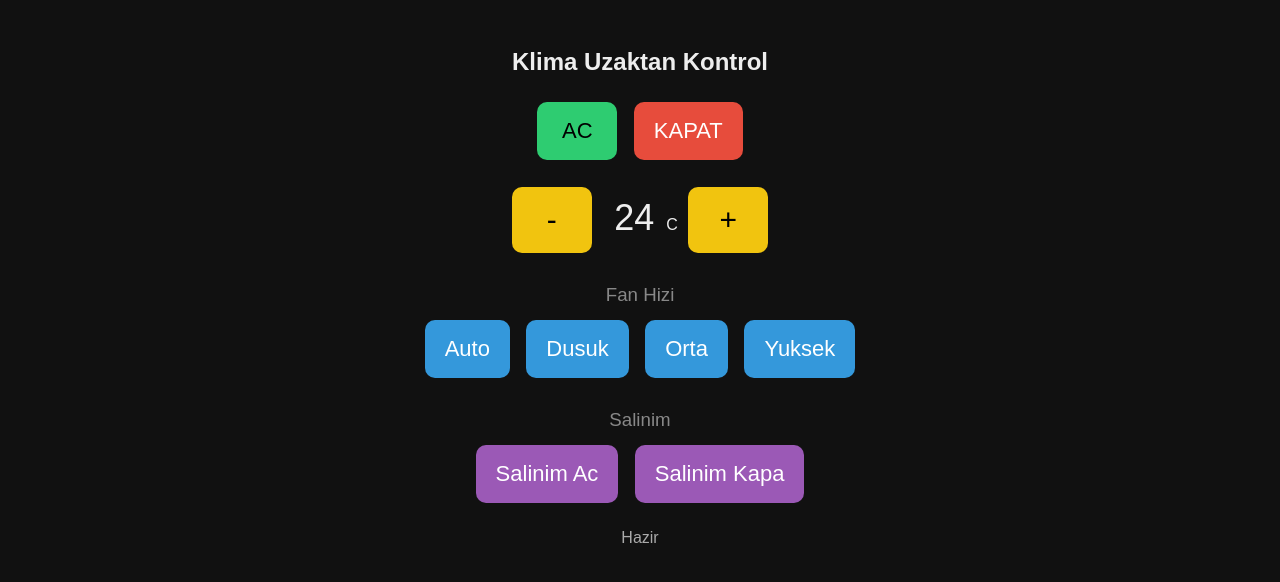
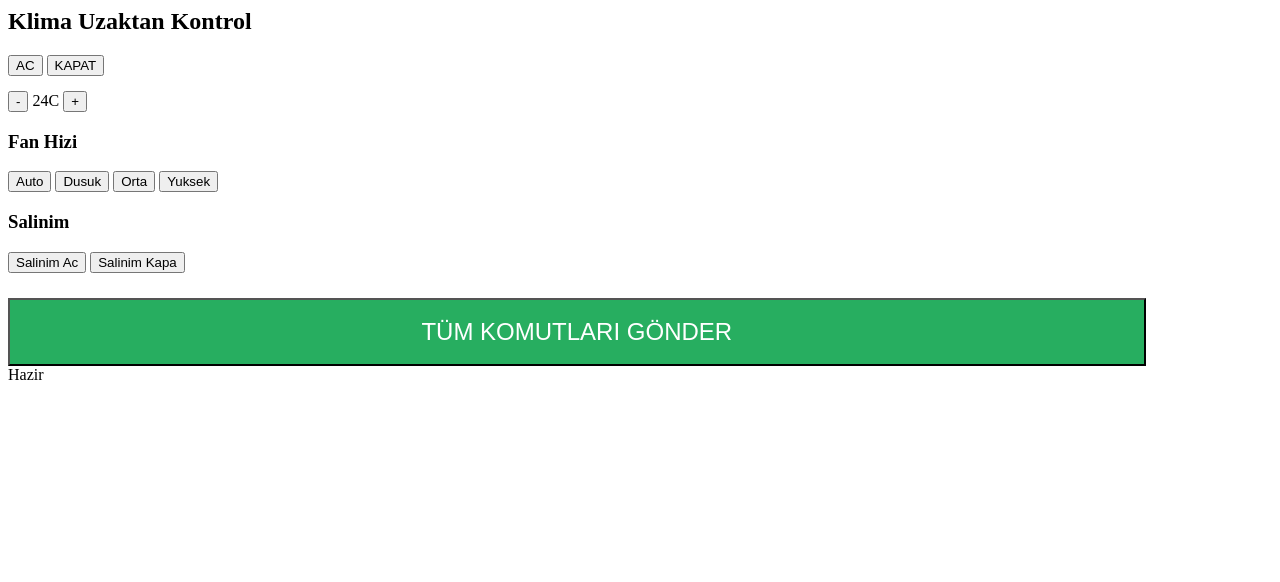
Before and after one commit to garslanbay/klima-kontrol, a plain HTML site: page index.html in a window 1280 px wide. Drawn offline with Linux system fonts and the light colour scheme.

Commit message:
Update index.html

```diff
--- a/index.html
+++ b/index.html
@@ -1,27 +1,8 @@
-<!DOCTYPE html>
-<html>
-<head>
-<meta charset="utf-8">
-<meta name="viewport" content="width=device-width, initial-scale=1">
-<title>Klima Uzaktan Kontrol</title>
-<style>
-body{font-family:sans-serif;text-align:center;background:#111;color:#eee;padding:20px}
-button{font-size:22px;padding:16px 20px;margin:6px;border-radius:10px;border:none;min-width:80px}
-.on{background:#2ecc71;color:#000}
-.off{background:#e74c3c;color:#fff}
-.temp{background:#f1c40f;color:#000;font-size:30px}
-.fan{background:#3498db;color:#fff}
-.swing{background:#9b59b6;color:#fff}
-#tempval{font-size:36px;margin:0 12px}
-#status{margin-top:20px;font-size:16px;color:#aaa}
-h3{margin-top:25px;margin-bottom:8px;color:#888;font-weight:normal}
-</style>
-</head>
 <body>
 <h2>Klima Uzaktan Kontrol</h2>
 <div>
-  <button class="on" onclick="sendField(1,1)">AC</button>
-  <button class="off" onclick="sendField(1,0)">KAPAT</button>
+  <button id="btn-on" class="off" onclick="setPower(1)">AC</button>
+  <button id="btn-off" class="on" onclick="setPower(0)">KAPAT</button>
 </div>
 <div style="margin-top:15px">
   <button class="temp" onclick="changeTemp(-1)">-</button>
@@ -30,48 +11,76 @@ h3{margin-top:25px;margin-bottom:8px;color:#888;font-weight:normal}
 </div>
 <h3>Fan Hizi</h3>
 <div>
-  <button class="fan" onclick="sendField(3,0)">Auto</button>
-  <button class="fan" onclick="sendField(3,2)">Dusuk</button>
-  <button class="fan" onclick="sendField(3,3)">Orta</button>
-  <button class="fan" onclick="sendField(3,5)">Yuksek</button>
+  <button class="fan" onclick="setFan(0, this)">Auto</button>
+  <button class="fan" onclick="setFan(2, this)">Dusuk</button>
+  <button class="fan" onclick="setFan(3, this)">Orta</button>
+  <button class="fan" onclick="setFan(5, this)">Yuksek</button>
 </div>
 <h3>Salinim</h3>
 <div>
-  <button class="swing" onclick="sendField(4,7)">Salinim Ac</button>
-  <button class="swing" onclick="sendField(4,0)">Salinim Kapa</button>
+  <button class="swing" onclick="setSwing(7, this)">Salinim Ac</button>
+  <button class="swing" onclick="setSwing(0, this)">Salinim Kapa</button>
 </div>
+
+<div style="margin-top: 25px;">
+  <button style="background:#27ae60; color:#fff; font-size:24px; padding:18px 30px; width:90%;" onclick="sendAllCommands()">TÜM KOMUTLARI GÖNDER</button>
+</div>
+
 <div id="status">Hazir</div>
 
 <script>
-const WRITE_API_KEY = "ODPBYH94R9T5MGN5"; // <-- BURAYA THINGSPEAK WRITE API KEY YAZIN
-let temp = 24;
+const WRITE_API_KEY = "YAZMA_API_KEYINIZ"; // <-- BURAYA THINGSPEAK WRITE API KEY YAZIN
+
+// Mevcut durum değişkenleri (ESP32'deki g_ac_state varsayılanları ile uyumlu)
+let currentPower = 0;
+let currentTemp = 24;
+let currentFan = 0;
+let currentSwing = 0;
+
+function setPower(val) {
+  currentPower = val;
+  document.getElementById('btn-on').style.opacity = val ? "1" : "0.5";
+  document.getElementById('btn-off').style.opacity = val ? "0.5" : "1";
+  setStatus("Güç seçildi: " + (val ? "Açık" : "Kapalı"));
+}
+
+function changeTemp(delta) {
+  currentTemp += delta;
+  if (currentTemp < 16) currentTemp = 16;
+  if (currentTemp > 31) currentTemp = 31;
+  document.getElementById('tempval').innerText = currentTemp;
+  setStatus("Sıcaklık seçildi: " + currentTemp + "°C");
+}
+
+function setFan(val, btn) {
+  currentFan = val;
+  setStatus("Fan hızı seçildi");
+}
+
+function setSwing(val, btn) {
+  currentSwing = val;
+  setStatus("Salınım seçildi");
+}
 
 function setStatus(msg) {
   document.getElementById('status').innerText = msg;
 }
 
-function sendField(fieldNum, value) {
-  const url = `https://api.thingspeak.com/update?api_key=${WRITE_API_KEY}&field${fieldNum}=${value}`;
-  setStatus('Gonderiliyor...');
+function sendAllCommands() {
+  // Tek istekte field1(Power), field2(Temp), field3(Fan), field4(Swing) gönderiliyor
+  const url = `https://api.thingspeak.com/update?api_key=${WRITE_API_KEY}&field1=${currentPower}&field2=${currentTemp}&field3=${currentFan}&field4=${currentSwing}`;
+
+  setStatus('Tüm komutlar gönderiliyor...');
   fetch(url)
     .then(r => r.text())
     .then(t => {
       if (t === "0") {
-        setStatus('HATA: ThingSpeak kabul etmedi (15sn bekleyip tekrar deneyin)');
+        setStatus('HATA: ThingSpeak rate limit (15sn bekleyip tekrar deneyin)');
       } else {
-        setStatus('Gonderildi (kayit #' + t + ')');
+        setStatus('Başarılı! Kayıt #' + t + ' (ESP32 20sn içinde uygulayacak)');
       }
     })
-    .catch(e => setStatus('Baglanti hatasi: ' + e));
-}
-
-function changeTemp(delta) {
-  temp += delta;
-  if (temp < 16) temp = 16;
-  if (temp > 31) temp = 31;
-  document.getElementById('tempval').innerText = temp;
-  sendField(2, temp);
+    .catch(e => setStatus('Bağlantı hatasi: ' + e));
 }
 </script>
 </body>
-</html>
```
